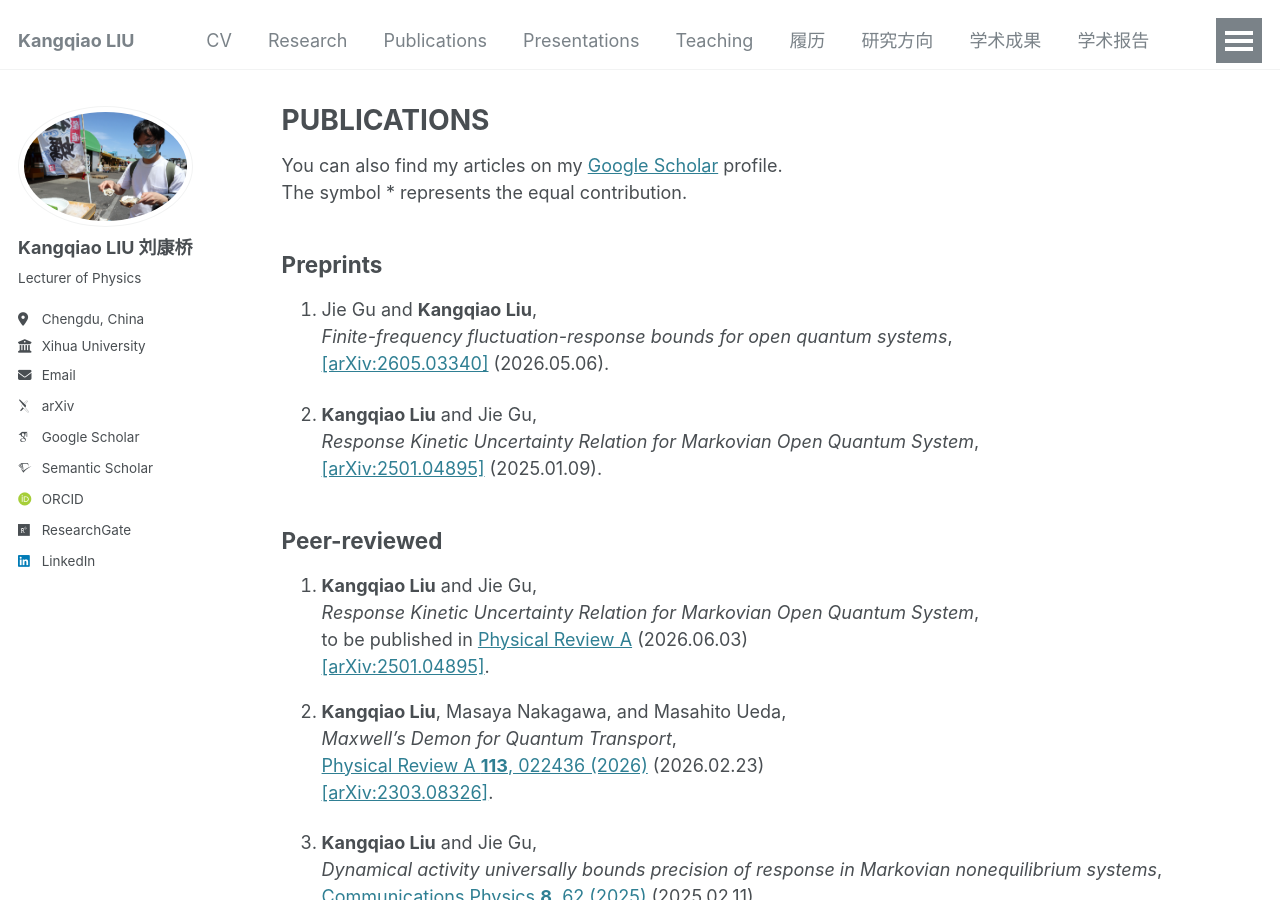
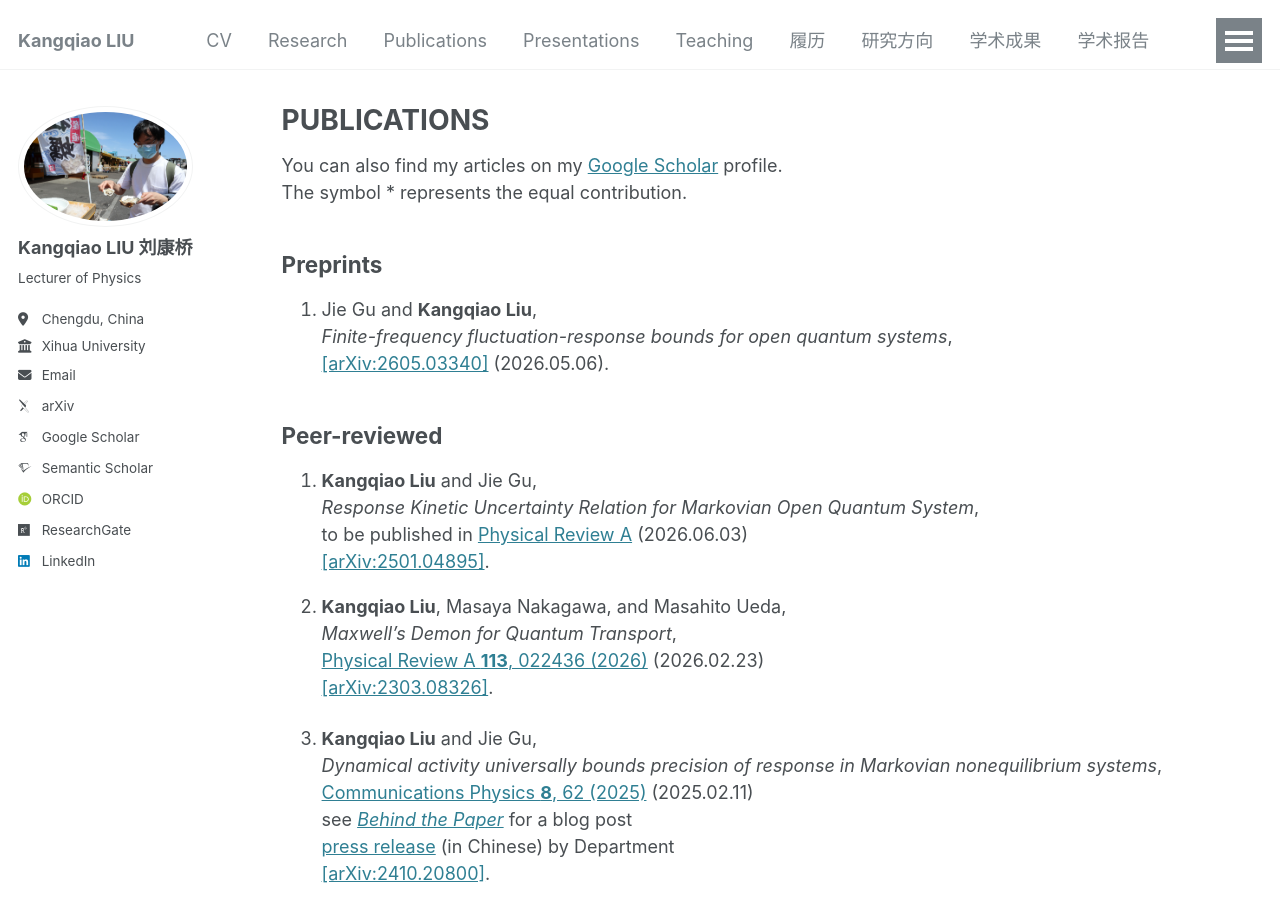
Before and after one commit to KangqiaoLiu/KangqiaoLiu.github.io, a Jekyll site: the page built from _pages/publications.md, in a window 1280 px wide and 900 px high. Built offline with Jekyll 4.4.1, drawn with Linux system fonts in a browser that asks for light colours; some web fonts are replaced.

Commit message:
Update publications.md

```diff
--- a/_pages/publications.md
+++ b/_pages/publications.md
@@ -16,10 +16,6 @@ The symbol \* represents the equal contribution.
 1. Jie Gu and **Kangqiao Liu**,<br />
   *Finite-frequency fluctuation-response bounds for open quantum systems*,<br />
   [[arXiv:2605.03340]](https://arxiv.org/abs/2605.03340) (2026.05.06).
-
-2. **Kangqiao Liu** and Jie Gu,<br />
-  *Response Kinetic Uncertainty Relation for Markovian Open Quantum System*,<br />
-  [[arXiv:2501.04895]](https://arxiv.org/abs/2501.04895) (2025.01.09).
 
 ## **Peer-reviewed**
 1. **Kangqiao Liu** and Jie Gu,<br />
```
